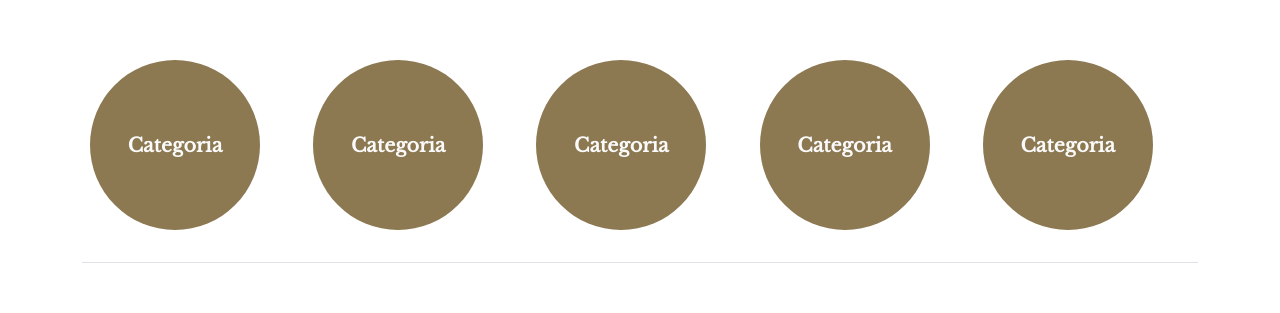
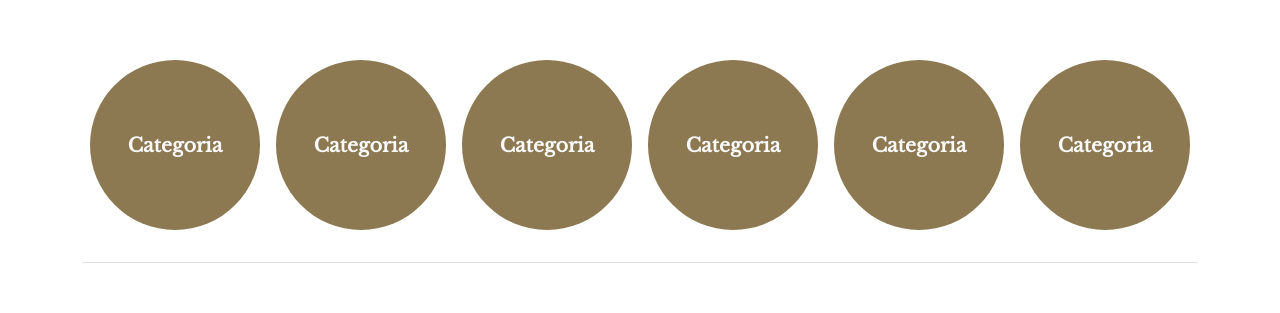
Before and after one commit to joaquin-fuentes/ProyectoFinal-Grupo3, a React (Vite) app: page / in a window 1280 px wide. Shown: the part 926-1239 px from the top of the page. Built offline with nearby package versions, Linux system fonts and the light colour scheme; a web font is replaced by a local one.

Commit message:
Se agrega un componente Categoria

```diff
--- a/src/components/views/Principal/ContenedorCategorias.jsx
+++ b/src/components/views/Principal/ContenedorCategorias.jsx
@@ -12,6 +12,7 @@ const ContenedorCategorias = () => {
             <Categoria categoria="Categoria"></Categoria>
             <Categoria categoria="Categoria"></Categoria>
             <Categoria categoria="Categoria"></Categoria>
+            <Categoria categoria="Categoria"></Categoria>
           </tr>
         </thead>
       </Table>
```
